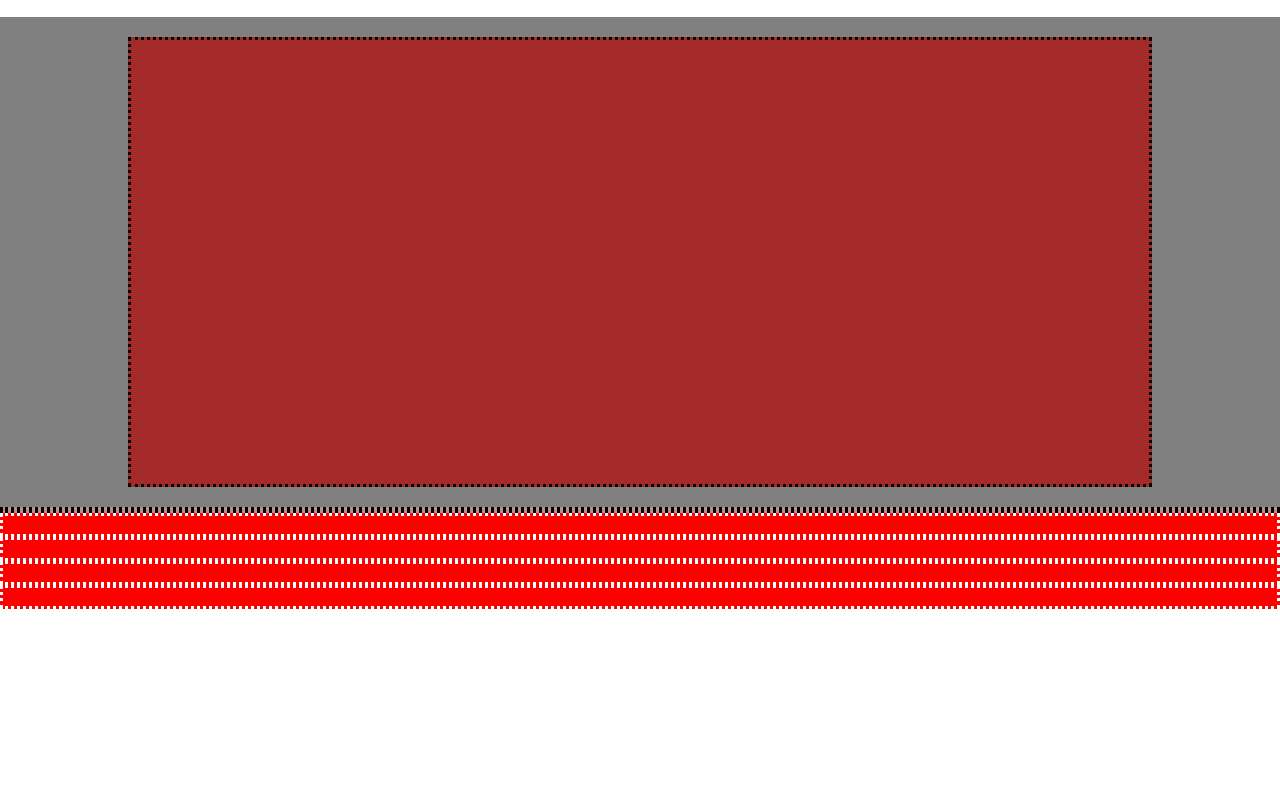
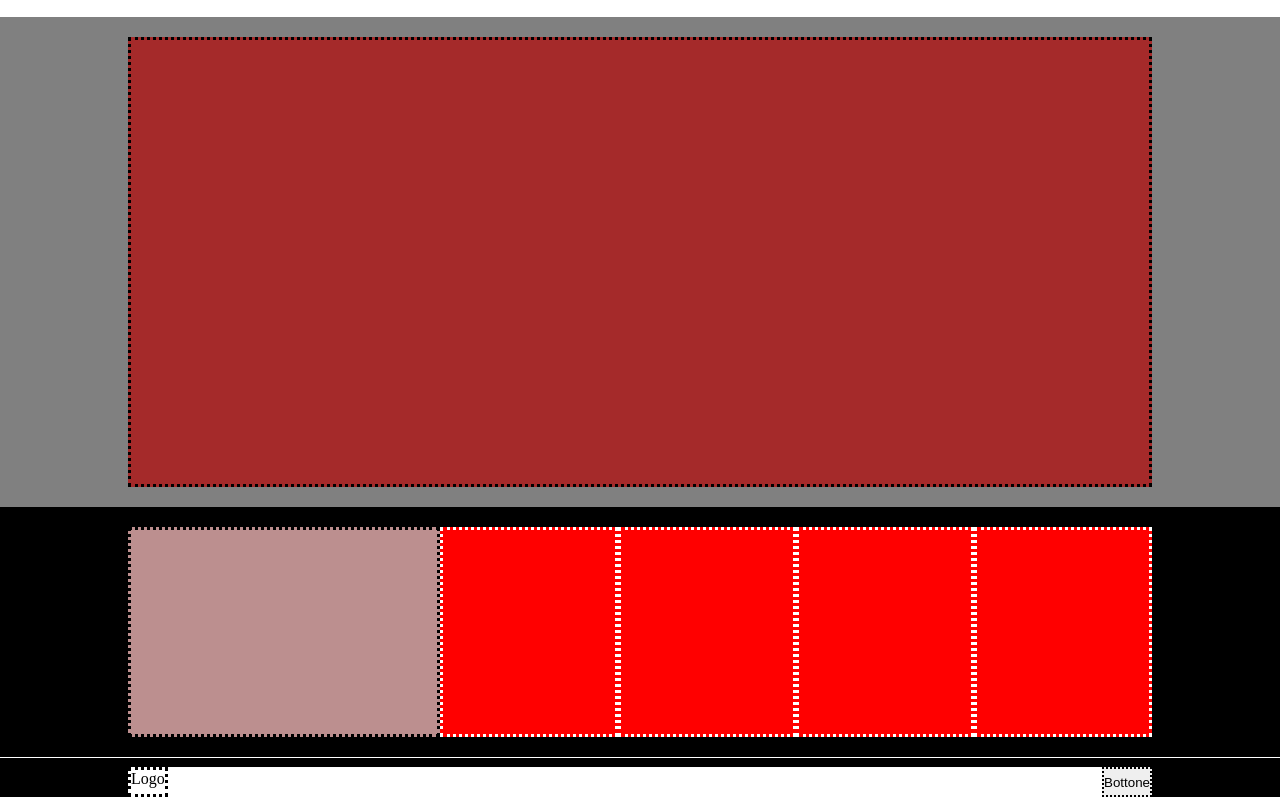
Before and after one commit to marcotristani/htmlcss-struttura-discord, a plain HTML site: page index.html in a window 1280 px wide. Shown: the part 1533-2330 px from the top of the page. Before the commit the page ends 2142 px from the top, so only its background shows below. Drawn offline with Linux system fonts and the light colour scheme.

Commit message:
flat:terminato footer

```diff
--- a/css/style.css
+++ b/css/style.css
@@ -6,7 +6,7 @@
 /* Utility class*/
 a {
   text-decoration: none;
-color:black;
+  color: black;
 }
 .back-pink {
   background-color: rosybrown;
@@ -45,22 +45,21 @@ color:black;
 }
 
 .border-dotted-black {
-  border-style:dotted;
+  border-style: dotted;
   border-color: black;
 }
 
 .border-dotted-white {
-  border-style:dotted;
+  border-style: dotted;
   border-color: white;
 }
-
 
 /*regole pagina*/
 .navigation-bar-cointainer {
   display: flex;
   justify-content: center;
   align-items: center;
-    height: 60px ;
+  height: 60px;
 }
 .navigation-bar {
   display: flex;
@@ -77,7 +76,7 @@ color:black;
   height: 100%;
 }
 .logo-navigation-bar {
-    width:25%;
+  width: 25%;
   height: 100%;
 }
 .login-navigation-bar {
@@ -122,3 +121,35 @@ padding: 20px 0;
   vertical-align: middle;
   margin: 0 auto;
 }
+
+.utility-section {
+  display: flex;
+  width: 80%;
+  height: 250px;
+  padding: 20px 0;
+  margin: 0 auto;
+}
+.contact-section {
+  width: 35%;
+}
+.link-section {
+  width: 80%;
+  display: flex;
+  list-style-type: none;
+}
+.link-section li {
+  width: 25%;
+}
+.end-bar-container {
+  display: flex;
+  justify-content: center;
+  align-items: flex-end;
+  height: 40px;
+  border-top: 1px solid white;
+}
+.end-bar {
+  display: flex;
+  justify-content: space-between;
+  height: 30px;
+  width: 80%;
+}
--- a/index.html
+++ b/index.html
@@ -62,7 +62,12 @@
           <li class="border-dotted-white"></li>
         </ul>
       </section>
-      <section class="end-bar back-white"></section>
+      <section class="end-bar-container">
+        <div class="end-bar back-white">
+          <div class="logo-end-bar border-dotted-black">Logo</div>
+          <button class="bottone-end-bar border-dotted-black">Bottone</button>
+        </div>
+      </section>
     </footer>
   </body>
 </html>
```
Lines whose indentation alone changed are shown as unchanged.
